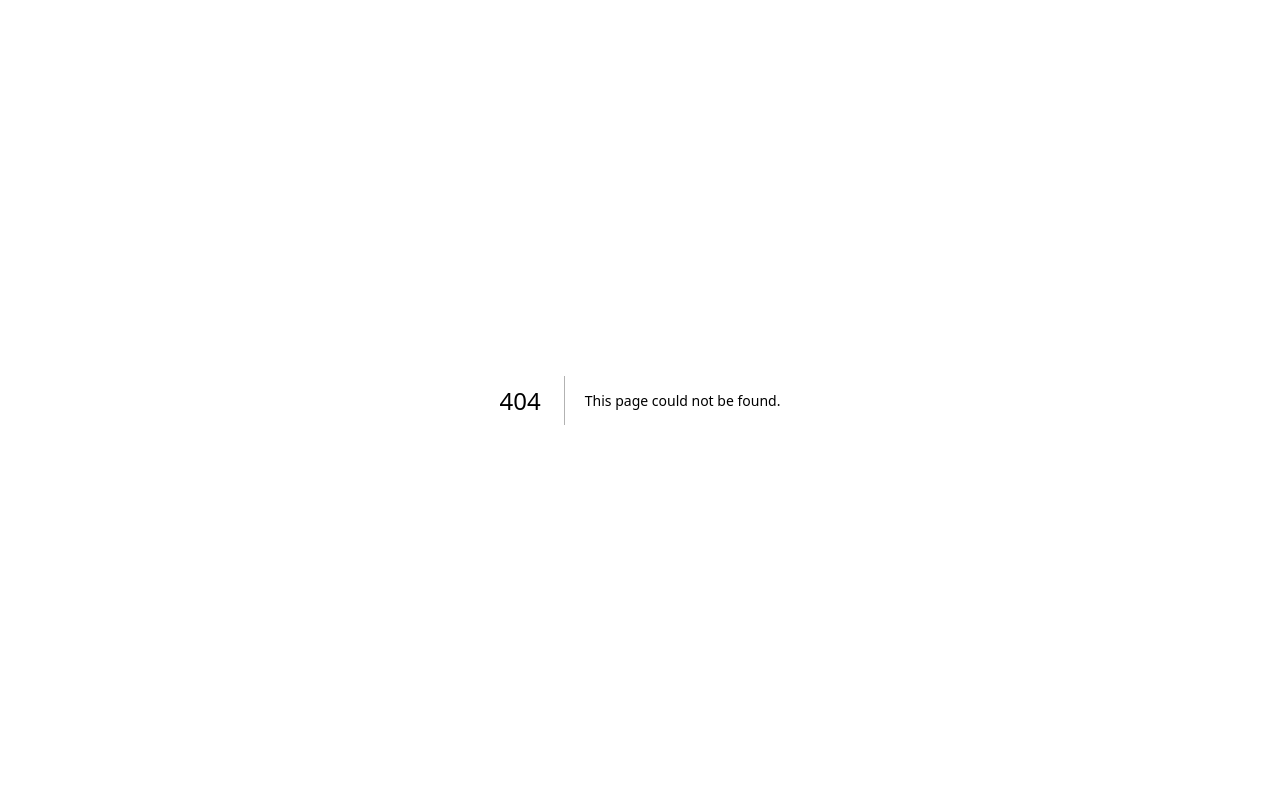
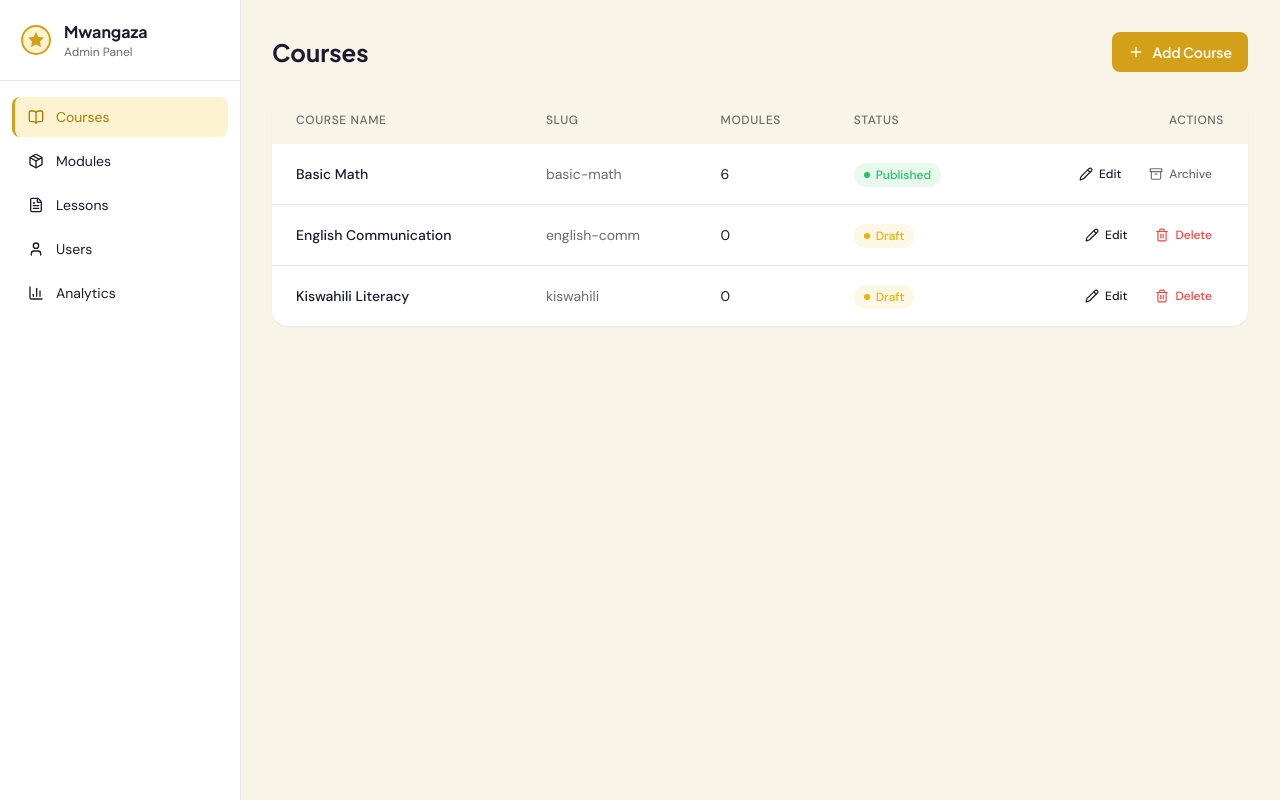
Before and after one commit to jj-tech-ranger/mwangaza, a Next.js app in the folder apps/web/: page /admin in a window 1280 px wide. Before the commit this address had no page. Built offline with nearby package versions, Linux system fonts and the light colour scheme.

Commit message:
feat: add Admin Dashboard with navigation and course view
Create Admin Dashboard page with sidebar, navigation, and course view.

Co-authored-by: Jemimah Jemutai <169984600+jj-tech-ranger@users.noreply.github.com>

```diff
--- /dev/null
+++ b/apps/web/app/admin/page.tsx
@@ -0,0 +1,213 @@
+"use client";
+
+import { useState } from "react";
+import {
+  BookOpen,
+  Package,
+  FileText,
+  User,
+  BarChart3,
+  Plus,
+  Pencil,
+  Trash2,
+  Archive,
+} from "lucide-react";
+import { cn } from "@/lib/utils";
+
+type NavItem = "courses" | "modules" | "lessons" | "users" | "analytics";
+
+interface Course {
+  id: number;
+  name: string;
+  slug: string;
+  modules: number;
+  status: "published" | "draft";
+}
+
+const navItems: { id: NavItem; label: string; icon: React.ReactNode }[] = [
+  { id: "courses", label: "Courses", icon: <BookOpen className="h-4 w-4" /> },
+  { id: "modules", label: "Modules", icon: <Package className="h-4 w-4" /> },
+  { id: "lessons", label: "Lessons", icon: <FileText className="h-4 w-4" /> },
+  { id: "users", label: "Users", icon: <User className="h-4 w-4" /> },
+  { id: "analytics", label: "Analytics", icon: <BarChart3 className="h-4 w-4" /> },
+];
+
+const courses: Course[] = [
+  { id: 1, name: "Basic Math", slug: "basic-math", modules: 6, status: "published" },
+  { id: 2, name: "English Communication", slug: "english-comm", modules: 0, status: "draft" },
+  { id: 3, name: "Kiswahili Literacy", slug: "kiswahili", modules: 0, status: "draft" },
+];
+
+function MwangazaLogo() {
+  return (
+    <svg
+      width="32"
+      height="32"
+      viewBox="0 0 32 32"
+      fill="none"
+      xmlns="http://www.w3.org/2000/svg"
+    >
+      <circle cx="16" cy="16" r="14" fill="#FDF3D0" stroke="#D4A017" strokeWidth="2" />
+      <path
+        d="M16 8L18.5 13L24 13.5L20 17.5L21 23L16 20.5L11 23L12 17.5L8 13.5L13.5 13L16 8Z"
+        fill="#D4A017"
+      />
+    </svg>
+  );
+}
+
+function StatusBadge({ status }: { status: "published" | "draft" }) {
+  return (
+    <span
+      className={cn(
+        "inline-flex items-center gap-1.5 rounded-full px-2.5 py-1 text-xs font-medium",
+        status === "published"
+          ? "bg-[#22C55E]/10 text-[#22C55E]"
+          : "bg-[#EAB308]/10 text-[#EAB308]"
+      )}
+    >
+      <span
+        className={cn(
+          "h-1.5 w-1.5 rounded-full",
+          status === "published" ? "bg-[#22C55E]" : "bg-[#EAB308]"
+        )}
+      />
+      {status === "published" ? "Published" : "Draft"}
+    </span>
+  );
+}
+
+export default function AdminPage() {
+  const [activeNav, setActiveNav] = useState<NavItem>("courses");
+
+  return (
+    <div className="flex min-h-screen bg-[#F8F4E8]">
+      {/* Sidebar */}
+      <aside className="fixed left-0 top-0 flex h-full w-[240px] flex-col bg-[#FFFFFF] shadow-[1px_0_0_0_#E5E7EB]">
+        {/* Logo section */}
+        <div className="flex items-center gap-3 border-b border-[#E5E7EB] px-5 py-5">
+          <MwangazaLogo />
+          <div>
+            <p className="font-heading text-base font-bold text-[#1A1A2E]">
+              Mwangaza
+            </p>
+            <p className="font-body text-xs text-[#6B6B6B]">Admin Panel</p>
+          </div>
+        </div>
+
+        {/* Navigation */}
+        <nav className="flex-1 px-3 py-4">
+          <ul className="space-y-1">
+            {navItems.map((item) => (
+              <li key={item.id}>
+                <button
+                  onClick={() => setActiveNav(item.id)}
+                  className={cn(
+                    "flex w-full items-center gap-3 rounded-lg px-4 py-2.5 text-left font-body text-sm transition-colors",
+                    activeNav === item.id
+                      ? "border-l-[3px] border-[#D4A017] bg-[#FDF3D0] pl-[13px] text-[#A67C00]"
+                      : "text-[#1A1A2E] hover:bg-[#F8F4E8]"
+                  )}
+                >
+                  {item.icon}
+                  {item.label}
+                </button>
+              </li>
+            ))}
+          </ul>
+        </nav>
+      </aside>
+
+      {/* Main content */}
+      <main className="ml-[240px] flex-1 p-8">
+        {/* Top bar */}
+        <div className="mb-6 flex items-center justify-between">
+          <h1 className="font-heading text-2xl font-bold text-[#1A1A2E]">
+            Courses
+          </h1>
+          <button className="flex items-center gap-2 rounded-lg bg-[#D4A017] px-4 py-2.5 font-heading text-sm font-semibold text-[#FFFFFF] transition-colors hover:bg-[#A67C00]">
+            <Plus className="h-4 w-4" />
+            Add Course
+          </button>
+        </div>
+
+        {/* Table card */}
+        <div className="overflow-hidden rounded-2xl bg-[#FFFFFF] shadow-sm">
+          <table className="w-full">
+            <thead>
+              <tr className="bg-[#F8F4E8]">
+                <th className="px-6 py-4 text-left font-body text-xs font-medium uppercase tracking-wider text-[#6B6B6B]">
+                  Course Name
+                </th>
+                <th className="px-6 py-4 text-left font-body text-xs font-medium uppercase tracking-wider text-[#6B6B6B]">
+                  Slug
+                </th>
+                <th className="px-6 py-4 text-left font-body text-xs font-medium uppercase tracking-wider text-[#6B6B6B]">
+                  Modules
+                </th>
+                <th className="px-6 py-4 text-left font-body text-xs font-medium uppercase tracking-wider text-[#6B6B6B]">
+                  Status
+                </th>
+                <th className="px-6 py-4 text-right font-body text-xs font-medium uppercase tracking-wider text-[#6B6B6B]">
+                  Actions
+                </th>
+              </tr>
+            </thead>
+            <tbody className="divide-y divide-[#E5E7EB]">
+              {courses.map((course) => (
+                <tr key={course.id} className="hover:bg-[#F8F4E8]/50">
+                  <td className="px-6 py-4">
+                    <span className="font-body text-sm font-medium text-[#1A1A2E]">
+                      {course.name}
+                    </span>
+                  </td>
+                  <td className="px-6 py-4">
+                    <span className="font-body text-sm text-[#6B6B6B]">
+                      {course.slug}
+                    </span>
+                  </td>
+                  <td className="px-6 py-4">
+                    <span className="font-body text-sm text-[#1A1A2E]">
+                      {course.modules}
+                    </span>
+                  </td>
+                  <td className="px-6 py-4">
+                    <StatusBadge status={course.status} />
+                  </td>
+                  <td className="px-6 py-4">
+                    <div className="flex items-center justify-end gap-1">
+                      <button
+                        className="flex items-center gap-1.5 rounded-lg px-3 py-1.5 font-body text-xs font-medium text-[#1A1A2E] transition-colors hover:bg-[#F8F4E8]"
+                        aria-label={`Edit ${course.name}`}
+                      >
+                        <Pencil className="h-3.5 w-3.5" />
+                        Edit
+                      </button>
+                      {course.status === "published" ? (
+                        <button
+                          className="flex items-center gap-1.5 rounded-lg px-3 py-1.5 font-body text-xs font-medium text-[#6B6B6B] transition-colors hover:bg-[#F8F4E8]"
+                          aria-label={`Archive ${course.name}`}
+                        >
+                          <Archive className="h-3.5 w-3.5" />
+                          Archive
+                        </button>
+                      ) : (
+                        <button
+                          className="flex items-center gap-1.5 rounded-lg px-3 py-1.5 font-body text-xs font-medium text-[#EF4444] transition-colors hover:bg-[#EF4444]/10"
+                          aria-label={`Delete ${course.name}`}
+                        >
+                          <Trash2 className="h-3.5 w-3.5" />
+                          Delete
+                        </button>
+                      )}
+                    </div>
+                  </td>
+                </tr>
+              ))}
+            </tbody>
+          </table>
+        </div>
+      </main>
+    </div>
+  );
+}
```
